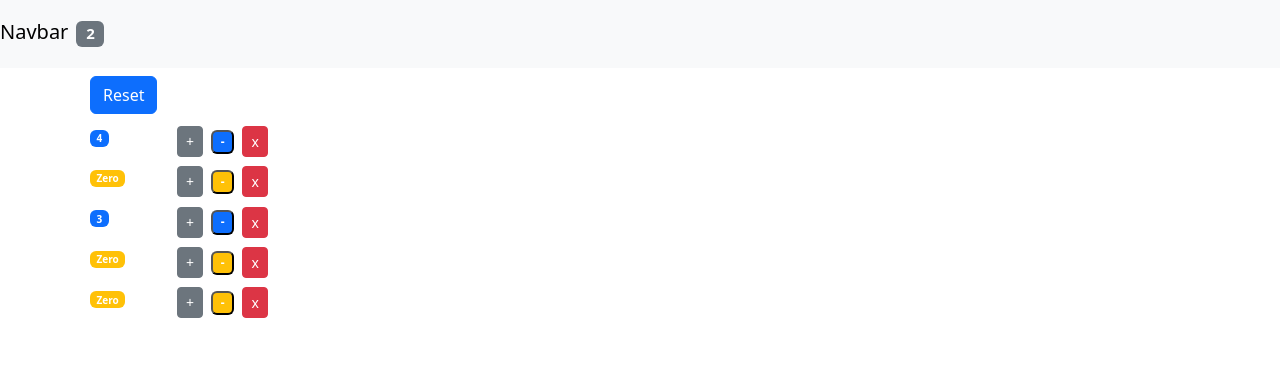
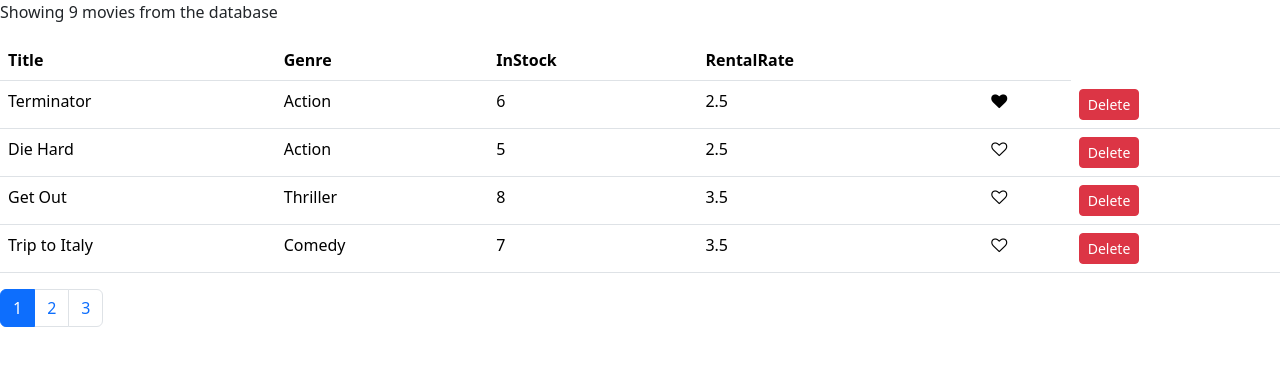
Before and after one commit to skaviray/movie-booking-system, a React (Create React App) app: page / in a window 1280 px wide. Shown: the top 366 px of the page. Built offline with nearby package versions, Linux system fonts and the light colour scheme.

Commit message:
adding pagination and like component to the movies

```diff
--- a/package.json
+++ b/package.json
@@ -3,12 +3,16 @@
   "version": "0.1.0",
   "private": true,
   "dependencies": {
+    "@fortawesome/free-solid-svg-icons": "^6.7.2",
+    "@fortawesome/react-fontawesome": "^0.2.2",
     "@testing-library/dom": "^10.4.0",
     "@testing-library/jest-dom": "^6.6.3",
     "@testing-library/react": "^16.2.0",
     "@testing-library/user-event": "^13.5.0",
     "bootstrap": "^5.3.3",
     "font-awesome": "^4.7.0",
+    "lodash": "^4.17.21",
+    "lowdash": "^1.2.0",
     "react": "^19.0.0",
     "react-bootstrap": "^2.10.9",
     "react-dom": "^19.0.0",
--- a/src/App.js
+++ b/src/App.js
@@ -8,57 +8,58 @@ import Counters from './components/Counters';
 import React, { Component } from 'react';
 
 class App extends Component {
-  state = {
-    counters: [
-        { id: 1, value: 4},
-        { id: 2, value: 0},
-        { id: 3, value: 3},
-        { id: 4, value: 0},
-        { id: 5, value: 0}
-    ]
- }
-  handleDelete = (counterId) => {
-      console.log("Event Handler called in Counters", counterId)
-      const newCounters = this.state.counters.filter(counter => counter.id !== counterId)
-      this.setState({counters: newCounters})
-  }
-  handleIncrement = (counter) => {
-      console.log(counter)
-      const counters = [...this.state.counters]
-      const index = counters.indexOf(counter)
-      counters[index] = {...counter}
-      counters[index].value++
-      this.setState({counters})
-  }
-  handleDecrement = counter => {
-    const counters = [...this.state.counters]
-    const index = counters.indexOf(counter)
-    counters[index] = {...counter}
-    counters[index].value--
-    this.setState({counters})
-  }
-  handleReset =() => {
-      const counters = this.state.counters.map(counter => {
-          counter.value = 0
-          return counter
-      })
-      this.setState({counters})
-  }
+//   state = {
+//     counters: [
+//         { id: 1, value: 4},
+//         { id: 2, value: 0},
+//         { id: 3, value: 3},
+//         { id: 4, value: 0},
+//         { id: 5, value: 0}
+//     ]
+//  }
+//   handleDelete = (counterId) => {
+//       console.log("Event Handler called in Counters", counterId)
+//       const newCounters = this.state.counters.filter(counter => counter.id !== counterId)
+//       this.setState({counters: newCounters})
+//   }
+//   handleIncrement = (counter) => {
+//       console.log(counter)
+//       const counters = [...this.state.counters]
+//       const index = counters.indexOf(counter)
+//       counters[index] = {...counter}
+//       counters[index].value++
+//       this.setState({counters})
+//   }
+//   handleDecrement = counter => {
+//     const counters = [...this.state.counters]
+//     const index = counters.indexOf(counter)
+//     counters[index] = {...counter}
+//     counters[index].value--
+//     this.setState({counters})
+//   }
+//   handleReset =() => {
+//       const counters = this.state.counters.map(counter => {
+//           counter.value = 0
+//           return counter
+//       })
+//       this.setState({counters})
+//   }
   render() {
     return (
-      <React.Fragment>
-      <NavBar totalCounters={this.state.counters.filter(counter => counter.value > 0).length} />
-      {/* <Sidebar/> */}
-      <main className='container'>
-        <Counters
-        onDelete={this.handleDelete}
-        onIncrement={this.handleIncrement}
-        onReset={this.handleReset}
-        onDecrement={this.handleDecrement}
-        counters={this.state.counters}
-        />
-      </main>
-      </React.Fragment>
+      // <React.Fragment>
+      // <NavBar totalCounters={this.state.counters.filter(counter => counter.value > 0).length} />
+      // {/* <Sidebar/> */}
+      // <main className='container'>
+      //   <Counters
+      //   onDelete={this.handleDelete}
+      //   onIncrement={this.handleIncrement}
+      //   onReset={this.handleReset}
+      //   onDecrement={this.handleDecrement}
+      //   counters={this.state.counters}
+      //   />
+      // </main>
+      // </React.Fragment>
+      <MoviesDashboard></MoviesDashboard>
     );
   }
 }
--- a/src/components/counterComponent.jsx
+++ b/src/components/counterComponent.jsx
@@ -31,7 +31,7 @@ class Counter extends Component {
             </div>
             <div className="col">
             <button onClick={() => this.props.onIncrement(this.props.counter)} className='btn btn-secondary btn-sm'>+</button>
-            <button onClick={() => this.props.onDecrement(this.props.counter) } className={this.getBadgeClasses()}>-</button>
+            <button onClick={() => this.props.onDecrement(this.props.counter) } className={this.getBadgeClasses()} disabled={this.props.counter.value == 0}>-</button>
             <button onClick={() => this.props.onDelete(this.props.counter.id)} className="btn btn-danger btn-sm">x</button>
             </div>
             <div className="col"></div>
--- /dev/null
+++ b/src/movies/common/like.jsx
@@ -0,0 +1,13 @@
+import React, { Component } from 'react'
+
+class Like extends Component {
+  render() {
+    let classes = "fa fa-heart"
+    if (!this.props.liked) classes += "-o"
+    return (
+        <i onClick={this.props.onClick} style={{cursor: "pointer"}} className={classes} aria-hidden="true"></i>
+    )
+  }
+}
+
+export default Like
--- /dev/null
+++ b/src/movies/common/pagination.jsx
@@ -0,0 +1,25 @@
+import React from 'react'
+import _ from 'lodash'
+const Pagination = (props) => {
+    const { itemsCount, pageSize,onPageChange, currentPage } = props
+    console.log(currentPage)
+    const pageCount = Math.ceil(itemsCount / pageSize)
+    const pages = _.range(1, pageCount + 1)
+    if (pageCount === 1) return null
+    return (
+        <nav aria-label="Page navigation example">
+        <ul class="pagination">
+            {
+                pages.map(page => <li key={page} className={ page === currentPage ? "page-item active" : "page-item"}><a className="page-link" onClick={() => onPageChange(page)} style={{cursor: "pointer"}}>{page}</a></li>)
+            }
+
+            {/* <li class="page-item"><a class="page-link" href="#">1</a></li>
+            <li class="page-item"><a class="page-link" href="#">2</a></li>
+            <li class="page-item"><a class="page-link" href="#">3</a></li>
+            <li class="page-item"><a class="page-link" href="#">Next</a></li> */}
+        </ul>
+        </nav>
+     );
+}
+
+export default Pagination;
--- a/src/movies/moviesDashboard.jsx
+++ b/src/movies/moviesDashboard.jsx
@@ -1,11 +1,21 @@
 import React, { Component } from 'react';
+import { FontAwesomeIcon } from '@fortawesome/react-fontawesome';
+import Like from './common/like';
+import Pagination from './common/pagination'
+import { paginate } from '../utils/paginate';
+// import Pagination from 'react-bootstrap/Pagination';
+import { faHeart } from '@fortawesome/free-solid-svg-icons';
+
 
 // import { getGenres,getMovies } from '../services/fakeGenreService';
 import { getMovies,deleteMovie } from '../services/fakeMovieService';
 
 class MoviesDashboard extends Component {
     state = {
-        movies: getMovies()
+        movies: getMovies(),
+        pageSize: 4,
+        currentPage: 1,
+        active: 1
     }
     handleDelete = (movie) => {
         console.log("deleting movie", movie._id)
@@ -13,8 +23,23 @@ class MoviesDashboard extends Component {
         this.setState({movies: movies})
         console.log(deleteMovie(movie._id))
     }
+    handleLike = (movie) => {
+        console.log("Like Clicked", movie)
+        const movies = [...this.state.movies]
+        const index = movies.indexOf(movie)
+        movies[index] = { ...movies[index]}
+        movies[index].liked = !movies[index].liked
+        this.setState({movies})
+    }
+    handlePageChange = (page) => {
+        this.setState({currentPage: page})
+    }
     getTable = () => {
+        const {length: count} = this.state.movies
+        const { movies, pageSize, currentPage } = this.state
+        const moviesPerPage = paginate(movies,currentPage,pageSize)
         return (
+            <React.Fragment>
             <table class="table">
             <thead>
                 <tr>
@@ -27,18 +52,21 @@ class MoviesDashboard extends Component {
                 </tr>
             </thead>
             <tbody>
-                { this.state.movies.map( movie => (
+                { moviesPerPage.map( movie => (
                     <tr key={movie._id}>
                         {/* <th scope="row">{movie._id}</th> */}
                         <td>{movie.title}</td>
                         <td>{movie.genre.name}</td>
                         <td>{movie.numberInStock}</td>
                         <td>{movie.dailyRentalRate}</td>
+                        <td><Like liked={movie.liked} onClick={() => this.handleLike(movie)}/></td>
                         <td><button onClick={() => this.handleDelete(movie)  } className="btn btn-danger btn-sm">Delete</button></td>
                     </tr>))}
 
             </tbody>
             </table>
+            <Pagination itemsCount={count} pageSize={this.state.pageSize} onPageChange={this.handlePageChange} currentPage={this.state.currentPage} />
+            </React.Fragment>
         )
     }
     render() {
--- a/src/services/fakeMovieService.js
+++ b/src/services/fakeMovieService.js
@@ -7,7 +7,8 @@ const movies = [
     genre: { _id: "5b21ca3eeb7f6fbccd471818", name: "Action" },
     numberInStock: 6,
     dailyRentalRate: 2.5,
-    publishDate: "2018-01-03T19:04:28.809Z"
+    publishDate: "2018-01-03T19:04:28.809Z",
+    liked: true
   },
   {
     _id: "5b21ca3eeb7f6fbccd471816",
--- /dev/null
+++ b/src/utils/paginate.js
@@ -0,0 +1,10 @@
+import _ from "lodash"
+
+export function paginate(items, pageNumber, pageSize) {
+    const startIndex = (pageNumber - 1) * pageSize
+    return _(items).slice(startIndex).take(pageSize).value()
+    // _.slice(items, startIndex)
+    // _.take()
+    return
+
+}
```
Also changed, not shown: src/components/counter2.jsx (added, +9 -0 lines), 1 other file (tests, documents, lock files or other folders).
